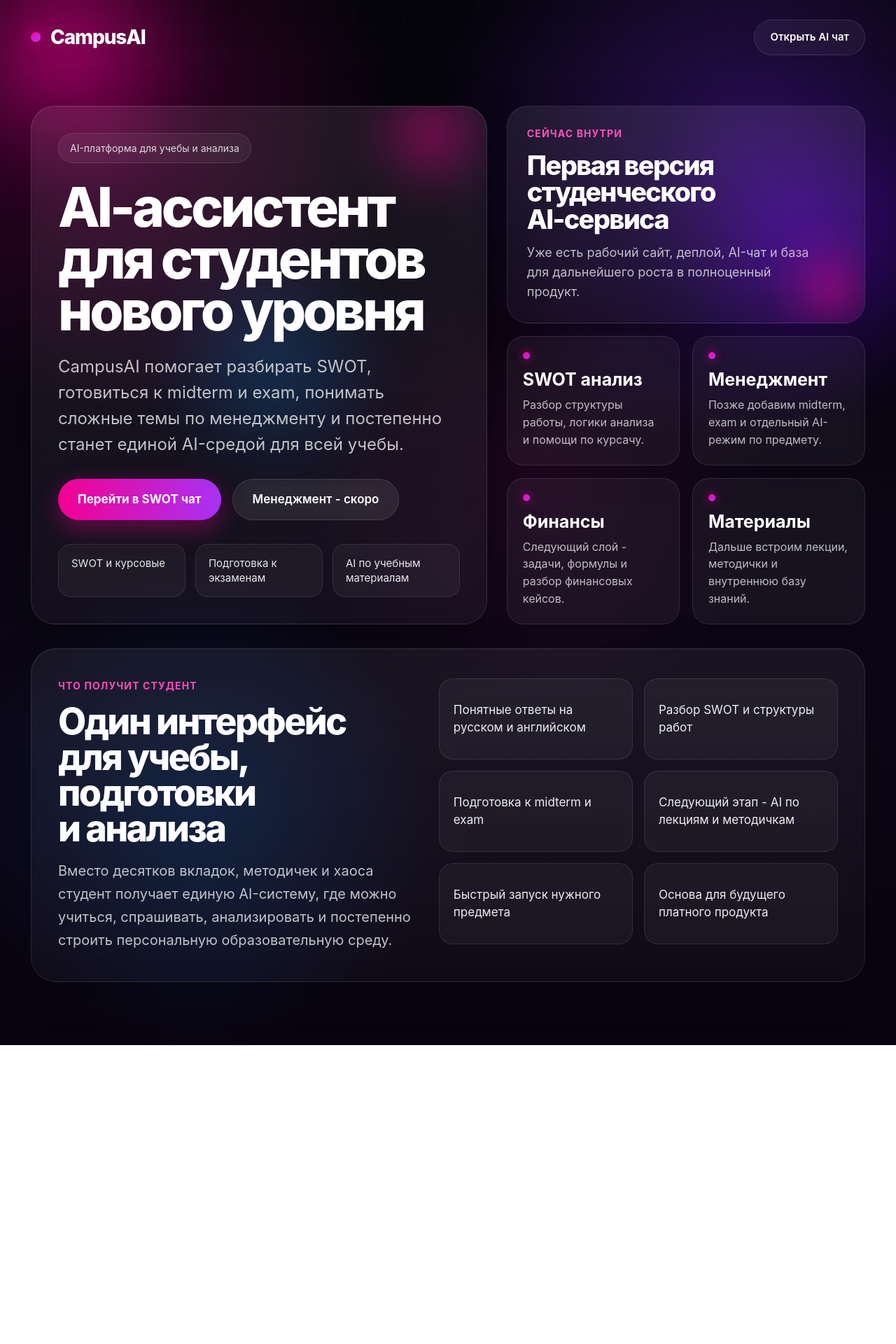
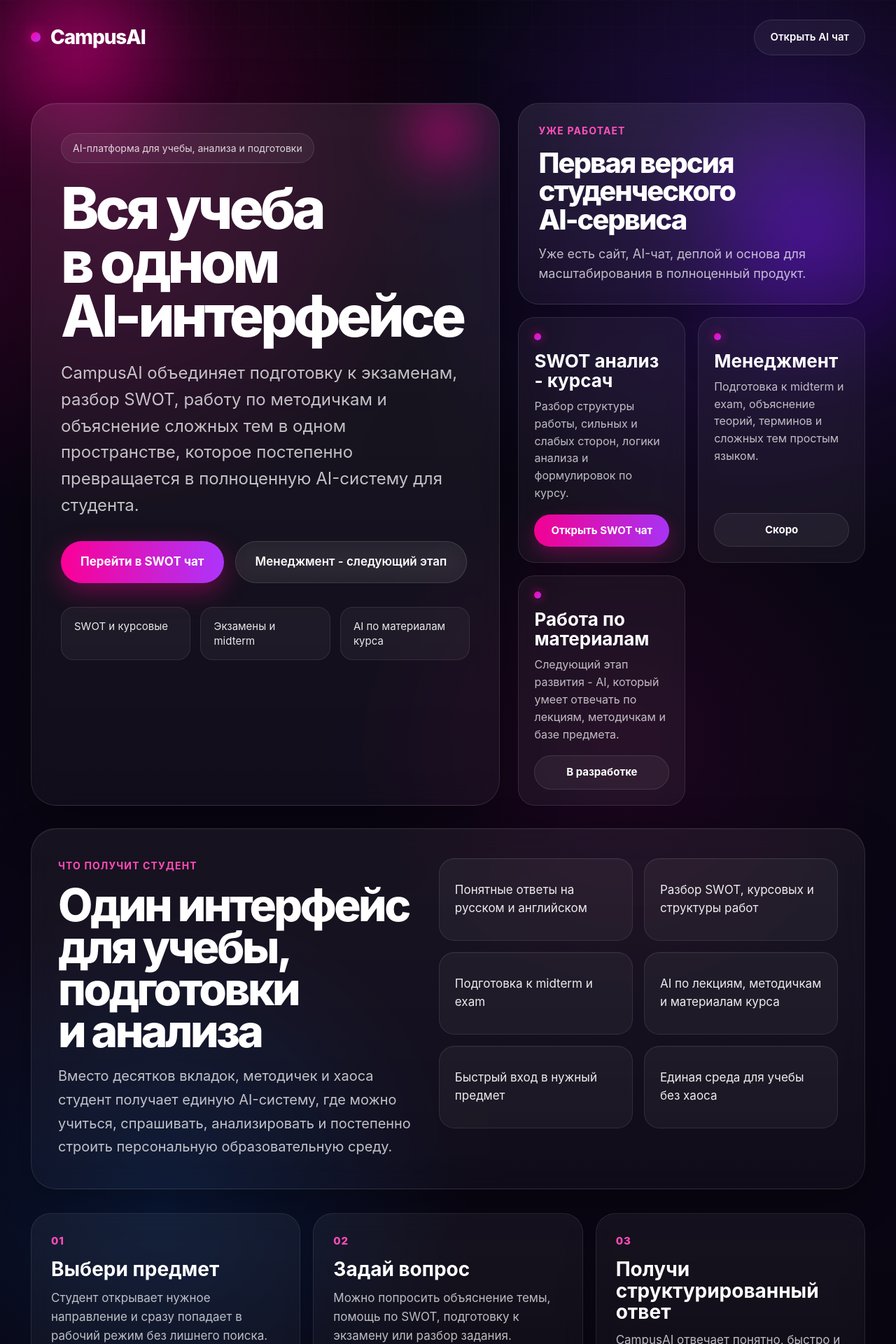
Before and after one commit to egorfaze-rgb/campus-ai, a Next.js app: page / in a window 1280 px wide. Shown: the top 1920 px of the page at 70% size. Before the commit the page ends 1493 px from the top, so only its background shows below. Built offline with nearby package versions, Linux system fonts and the light colour scheme.

Commit message:
Update page.tsx

```diff
--- a/app/page.tsx
+++ b/app/page.tsx
@@ -5,21 +5,69 @@
 export default function Home() {
   const router = useRouter()
 
+  const features = [
+    "Понятные ответы на русском и английском",
+    "Разбор SWOT, курсовых и структуры работ",
+    "Подготовка к midterm и exam",
+    "AI по лекциям, методичкам и материалам курса",
+    "Быстрый вход в нужный предмет",
+    "Единая среда для учебы без хаоса",
+  ]
+
+  const useCases = [
+    {
+      title: "SWOT анализ - курсач",
+      text: "Разбор структуры работы, сильных и слабых сторон, логики анализа и формулировок по курсу.",
+      action: () => router.push("/swot"),
+      button: "Открыть SWOT чат",
+    },
+    {
+      title: "Менеджмент",
+      text: "Подготовка к midterm и exam, объяснение теорий, терминов и сложных тем простым языком.",
+      action: undefined,
+      button: "Скоро",
+    },
+    {
+      title: "Работа по материалам",
+      text: "Следующий этап развития - AI, который умеет отвечать по лекциям, методичкам и базе предмета.",
+      action: undefined,
+      button: "В разработке",
+    },
+  ]
+
+  const steps = [
+    {
+      number: "01",
+      title: "Выбери предмет",
+      text: "Студент открывает нужное направление и сразу попадает в рабочий режим без лишнего поиска.",
+    },
+    {
+      number: "02",
+      title: "Задай вопрос",
+      text: "Можно попросить объяснение темы, помощь по SWOT, подготовку к экзамену или разбор задания.",
+    },
+    {
+      number: "03",
+      title: "Получи структурированный ответ",
+      text: "CampusAI отвечает понятно, быстро и в формате, который реально помогает в учебе.",
+    },
+  ]
+
   return (
     <main
       style={{
         minHeight: "100vh",
+        background: `
+          radial-gradient(circle at 12% 10%, rgba(255, 0, 153, 0.22), transparent 24%),
+          radial-gradient(circle at 84% 12%, rgba(120, 54, 255, 0.24), transparent 26%),
+          radial-gradient(circle at 70% 50%, rgba(255, 0, 153, 0.08), transparent 28%),
+          radial-gradient(circle at 18% 82%, rgba(0, 123, 255, 0.14), transparent 22%),
+          linear-gradient(180deg, #05030a 0%, #090512 34%, #0b0615 68%, #07040e 100%)
+        `,
         color: "white",
         fontFamily:
           'Inter, system-ui, -apple-system, BlinkMacSystemFont, "Segoe UI", sans-serif',
-        background: `
-          radial-gradient(circle at 12% 12%, rgba(255, 0, 153, 0.22), transparent 24%),
-          radial-gradient(circle at 82% 14%, rgba(130, 44, 255, 0.28), transparent 26%),
-          radial-gradient(circle at 60% 46%, rgba(255, 0, 153, 0.08), transparent 30%),
-          radial-gradient(circle at 22% 78%, rgba(0, 132, 255, 0.16), transparent 22%),
-          linear-gradient(180deg, #04030a 0%, #090512 38%, #0c0717 68%, #09030f 100%)
-        `,
-        overflow: "hidden",
+        overflowX: "hidden",
       }}
     >
       <div
@@ -29,25 +77,25 @@
           pointerEvents: "none",
           background:
             "linear-gradient(rgba(255,255,255,0.018) 1px, transparent 1px), linear-gradient(90deg, rgba(255,255,255,0.018) 1px, transparent 1px)",
-          backgroundSize: "36px 36px",
+          backgroundSize: "38px 38px",
           maskImage:
-            "linear-gradient(to bottom, rgba(0,0,0,0.75), rgba(0,0,0,0.2) 55%, transparent 100%)",
+            "linear-gradient(to bottom, rgba(0,0,0,0.75), rgba(0,0,0,0.28) 60%, transparent 100%)",
           WebkitMaskImage:
-            "linear-gradient(to bottom, rgba(0,0,0,0.75), rgba(0,0,0,0.2) 55%, transparent 100%)",
+            "linear-gradient(to bottom, rgba(0,0,0,0.75), rgba(0,0,0,0.28) 60%, transparent 100%)",
         }}
       />
 
       <div
         style={{
           position: "absolute",
-          top: "-140px",
-          left: "-120px",
-          width: "420px",
-          height: "420px",
+          top: "-120px",
+          left: "-80px",
+          width: "380px",
+          height: "380px",
           borderRadius: "999px",
           background:
-            "radial-gradient(circle, rgba(255,0,153,0.55) 0%, rgba(255,0,153,0.18) 40%, rgba(255,0,153,0) 72%)",
-          filter: "blur(36px)",
+            "radial-gradient(circle, rgba(255,0,153,0.5) 0%, rgba(255,0,153,0.16) 42%, rgba(255,0,153,0) 72%)",
+          filter: "blur(34px)",
           pointerEvents: "none",
         }}
       />
@@ -56,28 +104,13 @@
         style={{
           position: "absolute",
           top: "120px",
-          right: "-80px",
+          right: "-90px",
           width: "420px",
           height: "420px",
           borderRadius: "999px",
           background:
-            "radial-gradient(circle, rgba(111,0,255,0.5) 0%, rgba(111,0,255,0.16) 42%, rgba(111,0,255,0) 76%)",
+            "radial-gradient(circle, rgba(111,0,255,0.5) 0%, rgba(111,0,255,0.16) 42%, rgba(111,0,255,0) 74%)",
           filter: "blur(42px)",
-          pointerEvents: "none",
-        }}
-      />
-
-      <div
-        style={{
-          position: "absolute",
-          bottom: "120px",
-          left: "18%",
-          width: "320px",
-          height: "320px",
-          borderRadius: "999px",
-          background:
-            "radial-gradient(circle, rgba(0,140,255,0.24) 0%, rgba(0,140,255,0.12) 38%, rgba(0,140,255,0) 72%)",
-          filter: "blur(36px)",
           pointerEvents: "none",
         }}
       />
@@ -97,7 +130,8 @@
             justifyContent: "space-between",
             alignItems: "center",
             gap: "18px",
-            marginBottom: "72px",
+            marginBottom: "68px",
+            flexWrap: "wrap",
           }}
         >
           <div
@@ -113,8 +147,8 @@
                 height: "14px",
                 borderRadius: "999px",
                 background:
-                  "linear-gradient(135deg, rgba(255,0,153,1) 0%, rgba(178,59,255,1) 100%)",
-                boxShadow: "0 0 22px rgba(255, 0, 153, 0.8)",
+                  "linear-gradient(135deg, rgba(255,0,153,1) 0%, rgba(176,53,255,1) 100%)",
+                boxShadow: "0 0 20px rgba(255, 0, 153, 0.85)",
               }}
             />
             <div
@@ -132,21 +166,20 @@
             style={{
               display: "flex",
               gap: "14px",
-              alignItems: "center",
               flexWrap: "wrap",
             }}
           >
             <button
               onClick={() => router.push("/swot")}
               style={{
-                padding: "13px 22px",
                 borderRadius: "999px",
                 border: "1px solid rgba(255,255,255,0.12)",
                 background: "rgba(255,255,255,0.05)",
                 color: "white",
-                cursor: "pointer",
+                padding: "13px 22px",
                 fontSize: "15px",
                 fontWeight: 600,
+                cursor: "pointer",
                 backdropFilter: "blur(14px)",
                 WebkitBackdropFilter: "blur(14px)",
               }}
@@ -159,39 +192,38 @@
         <section
           style={{
             display: "grid",
-            gridTemplateColumns: "1.12fr 0.88fr",
-            gap: "28px",
+            gridTemplateColumns: "1.15fr 0.85fr",
+            gap: "26px",
             alignItems: "stretch",
-            marginBottom: "34px",
+            marginBottom: "32px",
           }}
         >
           <div
             style={{
               position: "relative",
               background:
-                "linear-gradient(180deg, rgba(255,255,255,0.08) 0%, rgba(255,255,255,0.04) 100%)",
+                "linear-gradient(180deg, rgba(255,255,255,0.08) 0%, rgba(255,255,255,0.035) 100%)",
               border: "1px solid rgba(255,255,255,0.11)",
-              borderRadius: "34px",
-              padding: "38px",
+              borderRadius: "36px",
+              padding: "42px",
               backdropFilter: "blur(18px)",
               WebkitBackdropFilter: "blur(18px)",
               boxShadow:
-                "0 20px 70px rgba(0,0,0,0.32), inset 0 1px 0 rgba(255,255,255,0.06)",
+                "0 24px 80px rgba(0,0,0,0.34), inset 0 1px 0 rgba(255,255,255,0.05)",
               overflow: "hidden",
             }}
           >
             <div
               style={{
                 position: "absolute",
-                top: "-80px",
-                right: "-40px",
-                width: "240px",
-                height: "240px",
+                top: "-70px",
+                right: "-30px",
+                width: "220px",
+                height: "220px",
                 borderRadius: "999px",
                 background:
-                  "radial-gradient(circle, rgba(255,0,153,0.42) 0%, rgba(255,0,153,0.08) 46%, rgba(255,0,153,0) 72%)",
+                  "radial-gradient(circle, rgba(255,0,153,0.45) 0%, rgba(255,0,153,0.1) 42%, rgba(255,0,153,0) 72%)",
                 filter: "blur(20px)",
-                pointerEvents: "none",
               }}
             />
 
@@ -209,38 +241,38 @@
                 marginBottom: "26px",
               }}
             >
-              AI-платформа для учебы и анализа
+              AI-платформа для учебы, анализа и подготовки
             </div>
 
             <h1
               style={{
                 margin: "0 0 24px",
-                fontSize: "78px",
-                lineHeight: 0.95,
+                fontSize: "82px",
+                lineHeight: 0.94,
                 fontWeight: 800,
-                letterSpacing: "-0.055em",
-                maxWidth: "760px",
+                letterSpacing: "-0.06em",
+                maxWidth: "820px",
               }}
             >
-              AI-ассистент
+              Вся учеба
               <br />
-              для студентов
+              в одном
               <br />
-              нового уровня
+              AI-интерфейсе
             </h1>
 
             <p
               style={{
-                margin: "0 0 30px",
-                maxWidth: "760px",
+                margin: "0 0 32px",
+                maxWidth: "780px",
                 fontSize: "24px",
-                lineHeight: 1.55,
+                lineHeight: 1.58,
                 color: "rgba(255,255,255,0.74)",
               }}
             >
-              CampusAI помогает разбирать SWOT, готовиться к midterm и exam,
-              понимать сложные темы по менеджменту и постепенно станет единой
-              AI-средой для всей учебы.
+              CampusAI объединяет подготовку к экзаменам, разбор SWOT, работу по
+              методичкам и объяснение сложных тем в одном пространстве, которое
+              постепенно превращается в полноценную AI-систему для студента.
             </p>
 
             <div
@@ -254,16 +286,16 @@
               <button
                 onClick={() => router.push("/swot")}
                 style={{
+                  border: "none",
+                  borderRadius: "999px",
                   padding: "16px 28px",
-                  borderRadius: "999px",
-                  border: "none",
                   cursor: "pointer",
                   color: "white",
                   fontSize: "17px",
                   fontWeight: 700,
                   background:
-                    "linear-gradient(90deg, rgba(255,0,153,0.95) 0%, rgba(176,53,255,0.95) 100%)",
-                  boxShadow: "0 12px 35px rgba(255, 0, 153, 0.35)",
+                    "linear-gradient(90deg, rgba(255,0,153,0.98) 0%, rgba(176,53,255,0.98) 100%)",
+                  boxShadow: "0 12px 35px rgba(255, 0, 153, 0.36)",
                 }}
               >
                 Перейти в SWOT чат
@@ -271,11 +303,11 @@
 
               <button
                 style={{
-                  padding: "16px 28px",
                   borderRadius: "999px",
                   border: "1px solid rgba(255,255,255,0.12)",
                   background: "rgba(255,255,255,0.05)",
                   color: "white",
+                  padding: "16px 28px",
                   fontSize: "17px",
                   fontWeight: 600,
                   cursor: "default",
@@ -283,7 +315,7 @@
                   WebkitBackdropFilter: "blur(14px)",
                 }}
               >
-                Менеджмент - скоро
+                Менеджмент - следующий этап
               </button>
             </div>
 
@@ -296,8 +328,8 @@
             >
               {[
                 "SWOT и курсовые",
-                "Подготовка к экзаменам",
-                "AI по учебным материалам",
+                "Экзамены и midterm",
+                "AI по материалам курса",
               ].map((item) => (
                 <div
                   key={item}
@@ -308,7 +340,7 @@
                     border: "1px solid rgba(255,255,255,0.09)",
                     color: "rgba(255,255,255,0.9)",
                     fontSize: "15px",
-                    lineHeight: 1.4,
+                    lineHeight: 1.42,
                   }}
                 >
                   {item}
@@ -325,7 +357,6 @@
           >
             <div
               style={{
-                position: "relative",
                 minHeight: "250px",
                 borderRadius: "30px",
                 padding: "28px",
@@ -334,23 +365,9 @@
                 border: "1px solid rgba(255,255,255,0.1)",
                 backdropFilter: "blur(18px)",
                 WebkitBackdropFilter: "blur(18px)",
-                overflow: "hidden",
-                boxShadow: "0 16px 50px rgba(0,0,0,0.24)",
+                boxShadow: "0 16px 50px rgba(0,0,0,0.26)",
               }}
             >
-              <div
-                style={{
-                  position: "absolute",
-                  inset: "auto -40px -40px auto",
-                  width: "180px",
-                  height: "180px",
-                  borderRadius: "999px",
-                  background:
-                    "radial-gradient(circle, rgba(255,0,153,0.46) 0%, rgba(255,0,153,0.12) 40%, rgba(255,0,153,0) 75%)",
-                  filter: "blur(18px)",
-                }}
-              />
-
               <div
                 style={{
                   color: "#ff50bc",
@@ -361,15 +378,15 @@
                   marginBottom: "16px",
                 }}
               >
-                Сейчас внутри
+                Уже работает
               </div>
 
               <div
                 style={{
-                  fontSize: "38px",
+                  fontSize: "40px",
                   lineHeight: 1.02,
                   fontWeight: 800,
-                  letterSpacing: "-0.045em",
+                  letterSpacing: "-0.05em",
                   marginBottom: "14px",
                 }}
               >
@@ -384,12 +401,11 @@
                 style={{
                   color: "rgba(255,255,255,0.72)",
                   fontSize: "18px",
-                  lineHeight: 1.55,
-                  maxWidth: "420px",
+                  lineHeight: 1.58,
                 }}
               >
-                Уже есть рабочий сайт, деплой, AI-чат и база для дальнейшего
-                роста в полноценный продукт.
+                Уже есть сайт, AI-чат, деплой и основа для масштабирования в
+                полноценный продукт.
               </div>
             </div>
 
@@ -400,36 +416,23 @@
                 gap: "18px",
               }}
             >
-              {[
-                {
-                  title: "SWOT анализ",
-                  text: "Разбор структуры работы, логики анализа и помощи по курсачу.",
-                },
-                {
-                  title: "Менеджмент",
-                  text: "Позже добавим midterm, exam и отдельный AI-режим по предмету.",
-                },
-                {
-                  title: "Финансы",
-                  text: "Следующий слой - задачи, формулы и разбор финансовых кейсов.",
-                },
-                {
-                  title: "Материалы",
-                  text: "Дальше встроим лекции, методички и внутреннюю базу знаний.",
-                },
-              ].map((card) => (
+              {useCases.map((card) => (
                 <div
                   key={card.title}
                   style={{
-                    minHeight: "182px",
+                    minHeight: "212px",
                     borderRadius: "24px",
                     padding: "22px",
                     background: "rgba(255,255,255,0.05)",
                     border: "1px solid rgba(255,255,255,0.1)",
                     backdropFilter: "blur(16px)",
                     WebkitBackdropFilter: "blur(16px)",
+                    display: "flex",
+                    flexDirection: "column",
+                    justifyContent: "space-between",
                   }}
                 >
+                  <div>
                     <div
                       style={{
                         width: "10px",
@@ -444,7 +447,7 @@
 
                     <div
                       style={{
-                      fontSize: "25px",
+                        fontSize: "26px",
                         fontWeight: 700,
                         lineHeight: 1.08,
                         marginBottom: "10px",
@@ -463,6 +466,31 @@
                       {card.text}
                     </div>
                   </div>
+
+                  <button
+                    onClick={card.action}
+                    style={{
+                      marginTop: "18px",
+                      borderRadius: "999px",
+                      border: card.action
+                        ? "none"
+                        : "1px solid rgba(255,255,255,0.1)",
+                      background: card.action
+                        ? "linear-gradient(90deg, rgba(255,0,153,0.95) 0%, rgba(176,53,255,0.95) 100%)"
+                        : "rgba(255,255,255,0.05)",
+                      color: "white",
+                      padding: "12px 18px",
+                      fontSize: "15px",
+                      fontWeight: 700,
+                      cursor: card.action ? "pointer" : "default",
+                      boxShadow: card.action
+                        ? "0 10px 24px rgba(255,0,153,0.28)"
+                        : "none",
+                    }}
+                  >
+                    {card.button}
+                  </button>
+                </div>
               ))}
             </div>
           </div>
@@ -470,7 +498,7 @@
 
         <section
           style={{
-            marginTop: "22px",
+            marginBottom: "34px",
             background:
               "linear-gradient(180deg, rgba(255,255,255,0.06) 0%, rgba(255,255,255,0.03) 100%)",
             border: "1px solid rgba(255,255,255,0.1)",
@@ -507,10 +535,11 @@
               <h2
                 style={{
                   margin: "0 0 18px",
-                  fontSize: "52px",
-                  lineHeight: 0.98,
+                  fontSize: "64px",
+                  lineHeight: 0.94,
                   fontWeight: 800,
-                  letterSpacing: "-0.05em",
+                  letterSpacing: "-0.055em",
+                  maxWidth: "560px",
                 }}
               >
                 Один интерфейс
@@ -527,8 +556,8 @@
                   margin: 0,
                   color: "rgba(255,255,255,0.74)",
                   fontSize: "20px",
-                  lineHeight: 1.65,
-                  maxWidth: "560px",
+                  lineHeight: 1.68,
+                  maxWidth: "580px",
                 }}
               >
                 Вместо десятков вкладок, методичек и хаоса студент получает
@@ -544,27 +573,21 @@
                 gap: "16px",
               }}
             >
-              {[
-                "Понятные ответы на русском и английском",
-                "Разбор SWOT и структуры работ",
-                "Подготовка к midterm и exam",
-                "Следующий этап - AI по лекциям и методичкам",
-                "Быстрый запуск нужного предмета",
-                "Основа для будущего платного продукта",
-              ].map((item) => (
+              {features.map((item) => (
                 <div
                   key={item}
                   style={{
-                    minHeight: "116px",
-                    borderRadius: "20px",
-                    padding: "18px 20px",
+                    minHeight: "118px",
+                    borderRadius: "22px",
+                    padding: "22px",
                     background: "rgba(255,255,255,0.045)",
                     border: "1px solid rgba(255,255,255,0.09)",
                     display: "flex",
                     alignItems: "center",
                     color: "rgba(255,255,255,0.92)",
                     fontSize: "17px",
-                    lineHeight: 1.45,
+                    lineHeight: 1.5,
+                    boxShadow: "inset 0 1px 0 rgba(255,255,255,0.03)",
                   }}
                 >
                   {item}
@@ -573,6 +596,63 @@
             </div>
           </div>
         </section>
+
+        <section
+          style={{
+            display: "grid",
+            gridTemplateColumns: "repeat(3, minmax(0, 1fr))",
+            gap: "18px",
+          }}
+        >
+          {steps.map((step) => (
+            <div
+              key={step.number}
+              style={{
+                borderRadius: "28px",
+                padding: "28px",
+                background:
+                  "linear-gradient(180deg, rgba(255,255,255,0.055) 0%, rgba(255,255,255,0.03) 100%)",
+                border: "1px solid rgba(255,255,255,0.09)",
+                backdropFilter: "blur(14px)",
+                WebkitBackdropFilter: "blur(14px)",
+              }}
+            >
+              <div
+                style={{
+                  color: "#ff4bb7",
+                  fontSize: "15px",
+                  fontWeight: 800,
+                  letterSpacing: "0.06em",
+                  marginBottom: "14px",
+                }}
+              >
+                {step.number}
+              </div>
+
+              <h3
+                style={{
+                  margin: "0 0 12px",
+                  fontSize: "28px",
+                  fontWeight: 700,
+                  lineHeight: 1.08,
+                }}
+              >
+                {step.title}
+              </h3>
+
+              <p
+                style={{
+                  margin: 0,
+                  color: "rgba(255,255,255,0.72)",
+                  fontSize: "17px",
+                  lineHeight: 1.6,
+                }}
+              >
+                {step.text}
+              </p>
+            </div>
+          ))}
+        </section>
       </div>
     </main>
   )
```
Lines whose indentation alone changed are shown as unchanged.
